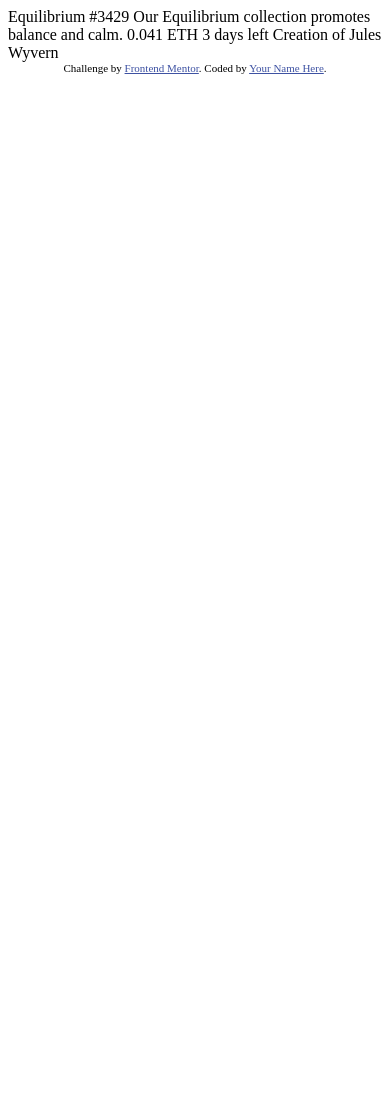
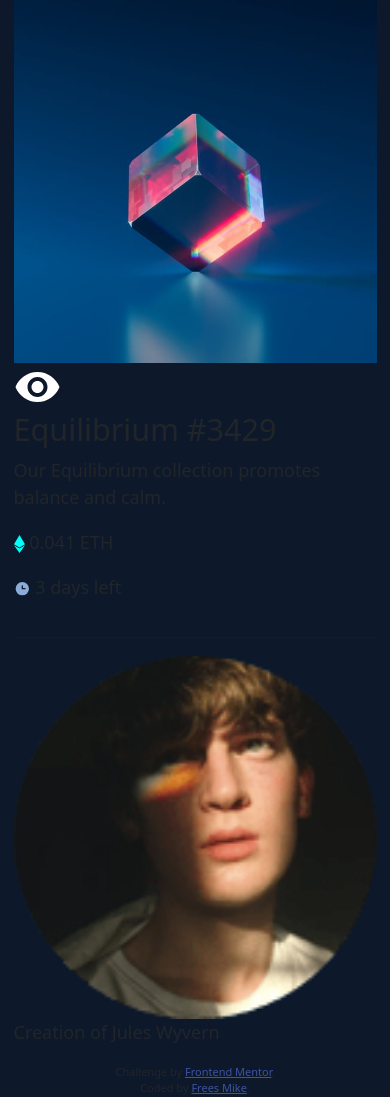
Before and after one commit to mikeFrees/nft-preview-card-component-main, a plain HTML site: page index.html in a window 390 px wide. Before the commit the page ends 844 px from the top, so only its background shows below. Drawn offline with nearby package versions, Linux system fonts and the light colour scheme.

Commit message:
basic html markup/ bootstrap experiment

```diff
--- a/index.html
+++ b/index.html
@@ -8,26 +8,55 @@
 
   <title>Frontend Mentor | NFT preview card component</title>
 
-  <!-- Feel free to remove these styles or customise in your own stylesheet 👍 -->
-  <style>
-    .attribution { font-size: 11px; text-align: center; }
-    .attribution a { color: hsl(228, 45%, 44%); }
-  </style>
+  <link href="https://cdn.jsdelivr.net/npm/bootstrap@5.3.0/dist/css/bootstrap.min.css" rel="stylesheet" integrity="sha384-9ndCyUaIbzAi2FUVXJi0CjmCapSmO7SnpJef0486qhLnuZ2cdeRhO02iuK6FUUVM" crossorigin="anonymous">
+
+  <link rel="stylesheet" href="css/style-desktop.css" type="text/css" media="screen and (min-width: 376px)">
+  <link rel="stylesheet" href="css/style-mobile.css" type="text/css" media="screen and (max-width: 375px)">
 </head>
 <body>
+  <div class="container">
+    <div class="row">
+      <img src="images/image-equilibrium.jpg" alt="A Glass cube balanced on its point with red light reflected in it and a light blue to dark blue gradient background with a blurred reflection of it on the floor."/>
+      <svg width="48" height="48" xmlns="http://www.w3.org/2000/svg">
+        <g fill="none" fill-rule="evenodd">
+          <path d="M0 0h48v48H0z"/>
+          <path d="M24 9C14 9 5.46 15.22 2 24c3.46 8.78 12 15 22 15 10.01 0 18.54-6.22 22-15-3.46-8.78-11.99-15-22-15Zm0 25c-5.52 0-10-4.48-10-10s4.48-10 10-10 10 4.48 10 10-4.48 10-10 10Zm0-16c-3.31 0-6 2.69-6 6s2.69 6 6 6 6-2.69 6-6-2.69-6-6-6Z" fill="#FFF" fill-rule="nonzero"/>
+        </g>
+      </svg>
+    </div>
 
-  Equilibrium #3429
+    <div class="row">
+      <h1>Equilibrium #3429</h1>
 
-  Our Equilibrium collection promotes balance and calm.
+      <p>Our Equilibrium collection promotes balance and calm.</p>
 
-  0.041 ETH
-  3 days left
+      <p id="price">
+        <svg width="11" height="18" xmlns="http://www.w3.org/2000/svg">
+          <path d="M11 10.216 5.5 18 0 10.216l5.5 3.263 5.5-3.262ZM5.5 0l5.496 9.169L5.5 12.43 0 9.17 5.5 0Z" fill="#00FFF8"/>
+        </svg>
+        0.041 ETH
+      </p>
 
-  Creation of Jules Wyvern
+      <p id="time">
+        <svg width="17" height="17" xmlns="http://www.w3.org/2000/svg">
+          <path d="M8.305 2.007a6.667 6.667 0 1 0 0 13.334 6.667 6.667 0 0 0 0-13.334Zm2.667 7.334H8.305a.667.667 0 0 1-.667-.667V6.007a.667.667 0 0 1 1.334 0v2h2a.667.667 0 0 1 0 1.334Z" fill="#8BACD9"/>
+        </svg>
+        3 days left
+      </p>
+    </div>
 
-  <div class="attribution">
-    Challenge by <a href="https://www.frontendmentor.io?ref=challenge" target="_blank">Frontend Mentor</a>.
-    Coded by <a href="#">Your Name Here</a>.
+    <hr>
+
+    <div class="row">
+      <img src="images/image-avatar.png" alt="A picture of the brown haired creator of the image above, half of his face is enlightened and the other half is in the shadow with a small light spot on his eye." />
+      <p>Creation of Jules Wyvern</p>
+    </div>
+
+    <footer class="attribution">
+      Challenge by <a href="https://www.frontendmentor.io?ref=challenge" target="_blank">Frontend Mentor</a>. <br>
+      Coded by <a href="https://www.linkedin.com/in/mike-frees/" target="_blank">Frees Mike</a>.
+    </footer>
   </div>
+  <script src="https://cdn.jsdelivr.net/npm/bootstrap@5.3.0/dist/js/bootstrap.bundle.min.js" integrity="sha384-geWF76RCwLtnZ8qwWowPQNguL3RmwHVBC9FhGdlKrxdiJJigb/j/68SIy3Te4Bkz" crossorigin="anonymous"></script>
 </body>
 </html>
--- /dev/null
+++ b/scss/_style.scss
@@ -0,0 +1,26 @@
+@import url('https://fonts.googleapis.com/css2?family=Outfit:wght@300;400;600&display=swap');
+
+$MainFont: 'Outfit', sans-serif;
+
+//Primary
+
+$SoftBlue: hsl(215, 51%, 70%);
+$Cyan: hsl(178, 100%, 50%);
+
+// Neutral
+
+$VeryDarkBlue: hsl(217, 54%, 11%);
+$VeryDarkBlueCard: hsl(216, 50%, 16%);
+$VeryDarkBlueLine: hsl(215, 32%, 27%);
+
+:root{
+    font-family: $MainFont;
+    font-size: 18px;
+}
+
+body{
+    background-color: $VeryDarkBlue;
+}
+.attribution { font-size: 11px; text-align: center; }
+
+.attribution a { color: hsl(228, 45%, 44%); }
--- /dev/null
+++ b/scss/style-desktop.scss
@@ -0,0 +1 @@
+@use "style";
--- /dev/null
+++ b/scss/style-mobile.scss
@@ -0,0 +1 @@
+@use "style";
```
Also changed, not shown: css/style-desktop.css (added), css/style-mobile.css (added), 2 other files.
